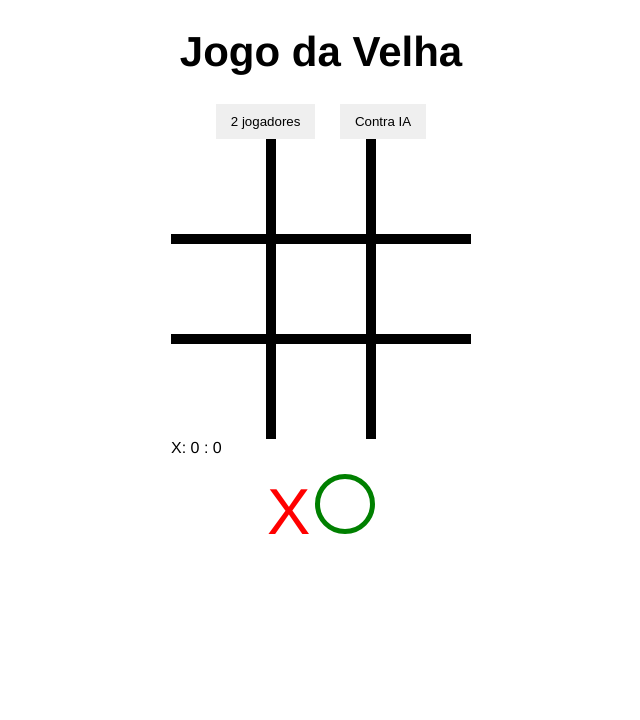
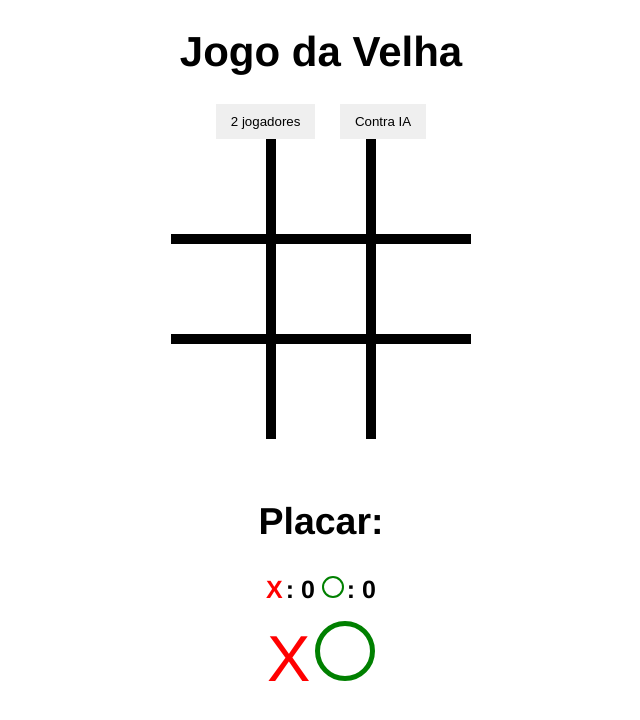
Before and after one commit to Gabr002/JogoDaVelha-, a plain HTML site: page index.html in a window 1280 px wide. Shown: the whole page, without its empty margins (319-959 px from the left). Drawn offline with Linux system fonts and the light colour scheme.

Commit message:
HTML, CSS
Atualizando mais uma pequena parte do projeto em relação ao posicionamento, cores e redirecionamento do placar do jogo.

```diff
--- a/CSS/style.css
+++ b/CSS/style.css
@@ -68,3 +68,37 @@ h1 {
     display: inline-block;
     margin-top: 17px;
 }
+
+/* Classe de Esconder */
+/* .hide {
+    display: none !important;
+} */
+
+/* Placar */
+
+#scoreboard-container {
+    font-weight: bold;
+    margin-top: 30px;
+    font-size: 25px;
+    position: relative;
+    margin-left: auto;
+    margin-right: auto;
+}
+
+.scorebox {
+    margin: 0 20px;
+}
+
+#x-scoreboard {
+    color: red;
+    margin-right: 3px;
+}
+
+#o-scoreboard {
+    display: inline-block;
+    width: 18px; /* Largura */
+    height: 18px; /* Altura */
+    border: 2px solid green;
+    border-radius: 50%;
+    margin-right: 3px;
+}
--- a/index.html
+++ b/index.html
@@ -25,12 +25,13 @@
         <div class="box" id="block-9"></div>
 
         <div id="scoreboard-container">
+            <h2>Placar: </h2>
             <span class="score-box">
-                <span id="X-scoreboard">X</span>:
+                <span id="x-scoreboard">X</span>:
                 <span id="scoreboard-1">0</span>
             </span>
             <span class="score-box">
-                <span id="X-scoreboard"></span>:
+                <span id="o-scoreboard"></span>:
                 <span id="scoreboard-2">0</span>
             </span>
         </div>
```
